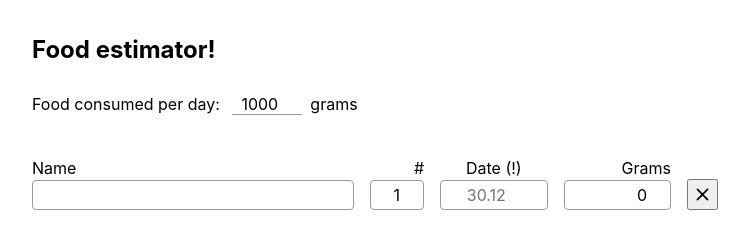
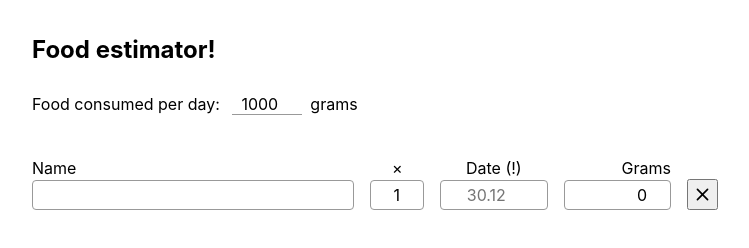
Before and after one commit to rahelest/food-estimate, a Next.js app: page / in a window 1280 px wide. Shown: the top 248 px of the page, without its empty margins (265-1014 px from the left). Built offline with nearby package versions, Linux system fonts and the light colour scheme.

Commit message:
feat: change hash to times char

```diff
--- a/components/List.tsx
+++ b/components/List.tsx
@@ -71,9 +71,9 @@ function List({ list, setList }: Props) {
             </div>
             <div
               className={styles.foodColumnAmount}
-              style={{ textAlign: "right" }}
+              style={{ textAlign: "center" }}
             >
-              <Field label="#">
+              <Field label="×">
                 <input
                   style={{ textAlign: "right" }}
                   type="number"
--- a/components/Results.tsx
+++ b/components/Results.tsx
@@ -49,7 +49,7 @@ function Results({ list, perDay }: Props) {
                       planRow.foodItem
                     return (
                       <li key={ind2}>
-                        {name} #{nr} ({usedGrams} / {grams}g),{" "}
+                        {name} ×{nr} ({usedGrams} / {grams}g),{" "}
                         {date.replace(/(\d\d)(\d\d)/, "$2.$1")}
                       </li>
                     )
```
